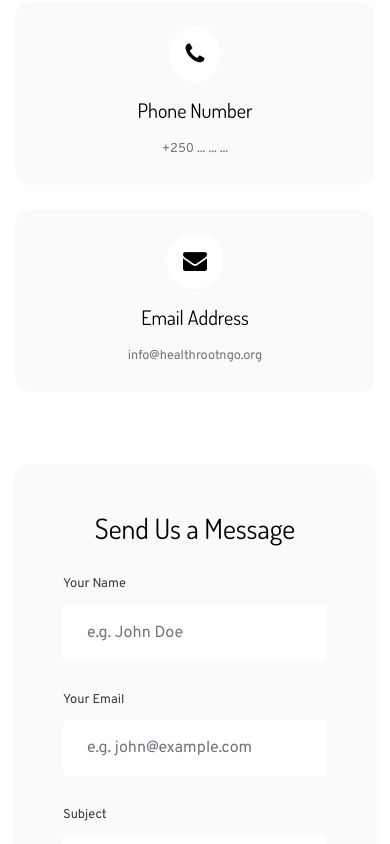
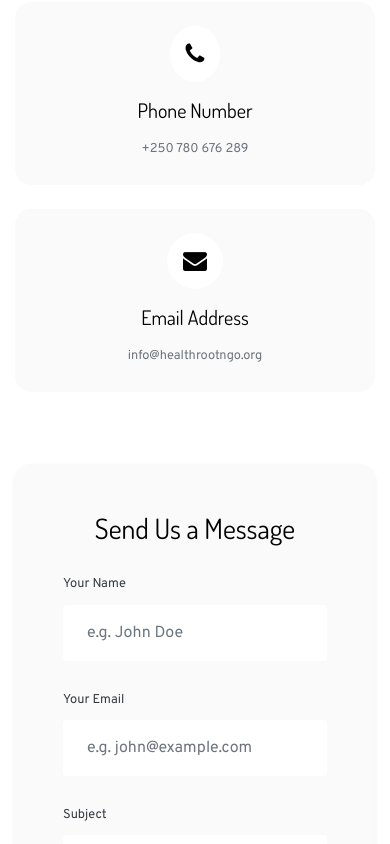
Before and after one commit to neoscratchteam/health-root, a Next.js app: page /contact in a window 390 px wide. Shown: the part 860-1704 px from the top of the page. Built offline with nearby package versions, Linux system fonts and the light colour scheme.

Commit message:
fix: update placeholder phone number with valid contact digits in contact page and footer

```diff
--- a/src/app/contact/page.tsx
+++ b/src/app/contact/page.tsx
@@ -33,7 +33,7 @@ export default function Contact() {
                   <i className="icon-phone h4 mb-0"></i>
                 </div>
                 <h3 className="h5 fw-bold mb-3">Phone Number</h3>
-                <p className="text-muted small mb-0">+250 ... ... ...</p>
+                <p className="text-muted small mb-0">+250 780 676 289</p>
               </div>
             </div>
             <div className="col-md-4 mb-4">
--- a/src/components/Footer.tsx
+++ b/src/components/Footer.tsx
@@ -78,7 +78,7 @@ export default function Footer() {
               </li>
               <li className="mb-3 d-flex gap-3">
                 <i className="icon-phone text-secondary mt-1"></i>
-                <span className="text-muted small">+250 ... ... ...</span>
+                <span className="text-muted small">+250 780 676 289</span>
               </li>
               <li className="mb-3 d-flex gap-3">
                 <i className="icon-envelope text-secondary mt-1"></i>
```
